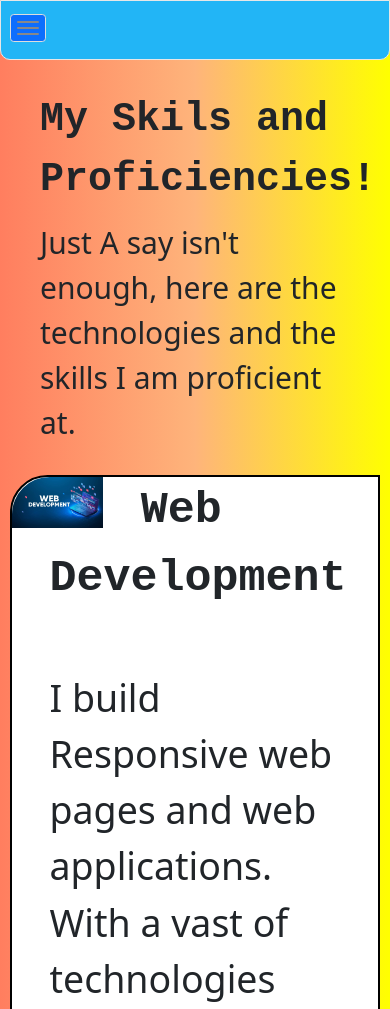
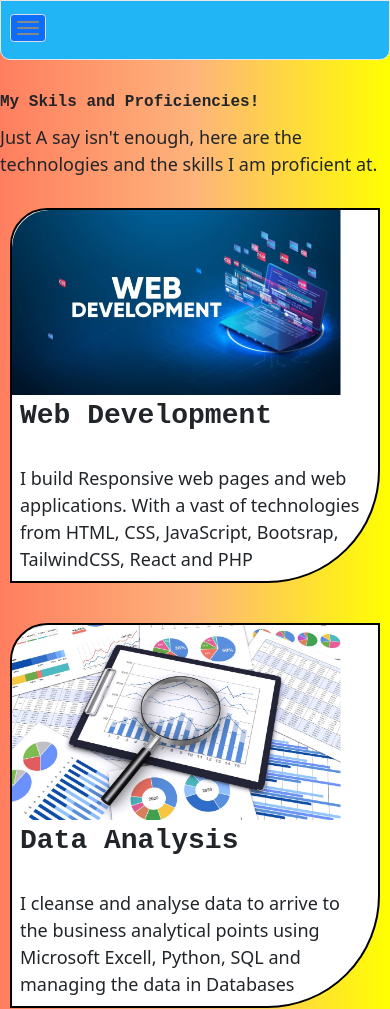
Before and after one commit to Stedoh55/stedoh55.github.io, a plain HTML site: page docs/proficiencies.html in a window 390 px wide. Shown: the top 1009 px of the page. Drawn offline with nearby package versions, Linux system fonts and the light colour scheme.

Commit message:
The improved mobile version

```diff
--- a/css/styles.css
+++ b/css/styles.css
@@ -263,10 +263,50 @@ a, img{
 /*Small screen devices such as Mobile Phones*/
 @media (max-width:767px ){
   .details{
-  font-size: 10em;
-  padding: 1em;
+  font-size: 18px;
+  padding: 8px;
   padding-top: 0em;
-  font-size: 1em;
+
+  }
+  .About{
+    font-size: 18px;
+    text-align: center;
+  }
+
+  .proficiencies{
+    font-size: 16px;
+  }
+
+  Title{
+    font-size: 20px;
+  }
+
+  img{
+    padding-left: 0;
+  }
+
+  .HireMe{
+    font-size: 18px;
+  }
+
+  .image{
+    display: block;
+    width: 100%;
+    padding-left: 0;
+    align-content: center;
+    margin: 0;
+    height: auto;
+    max-width: fit-content;
+
+  }
+
+  .description{
+    margin-left: 0;
+    margin-right: 0;
+    padding-right: 0;
+    padding-left: 0;
+    width: 100%;
+    overflow: hidden;
   }
 
   .socials-cycle{
@@ -320,6 +360,10 @@ a, img{
 
   .offcanvas-header{
   margin-bottom: 10px;
+  }
+
+  .steven{
+    font-size: 28px;
   }
 
 
--- a/docs/proficiencies.html
+++ b/docs/proficiencies.html
@@ -78,8 +78,8 @@
     <!-- Jumbotron -->
     <div class="placeholder"></div>
 
-    <header class="homeWelcome">
-      <p class="Title">My Skils and Proficiencies!</p>
+    <header class="">
+      <p class="Title proficiencies">My Skils and Proficiencies!</p>
       <p class="HireMe ">Just A say isn't enough, here are the technologies and the skills I am proficient at.</p>
     </header>
     <header class="container Jumbotron skills">
```
Also changed, not shown: index.html (+1 -1 lines).
